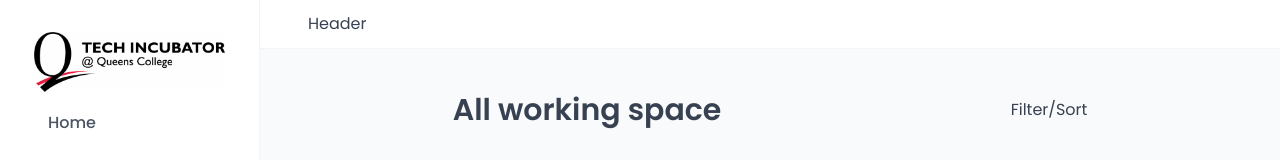
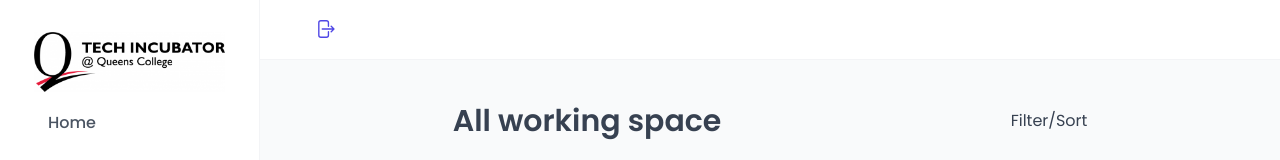
Before and after one commit to chormunlam/AdminDashboard, a React (Vite) app: page /workingspaces in a window 1280 px wide. Shown: the top 160 px of the page. Built offline with nearby package versions, Linux system fonts and the light colour scheme; no server answers; the database is empty; a web font is replaced by a local one.

Commit message:
add signout button

```diff
--- /dev/null
+++ b/src/features/authentication/Logout.jsx
@@ -0,0 +1,13 @@
+import ButtonIcon from '../../ui/ButtonIcon';
+import {HiArrowRightOnRectangle} from 'react-icons/hi2';
+function Logout(){
+    return(
+        <ButtonIcon>
+            <HiArrowRightOnRectangle />
+
+        </ButtonIcon>
+    )
+
+}
+
+export default Logout
--- a/src/ui/Header.jsx
+++ b/src/ui/Header.jsx
@@ -1,4 +1,5 @@
 import { styled } from "styled-components";
+import Logout from "../features/authentication/Logout";
 
 const StyledHeader = styled.header`
   background-color: var(--color-grey-0);
@@ -6,7 +7,9 @@ const StyledHeader = styled.header`
   border-bottom: 1px solid var(--color-grey-100);
 `;
 function Header() {
-  return <StyledHeader>Header</StyledHeader>;
+  return <StyledHeader>
+    <Logout />
+  </StyledHeader>;
 }
 
 export default Header;
```
